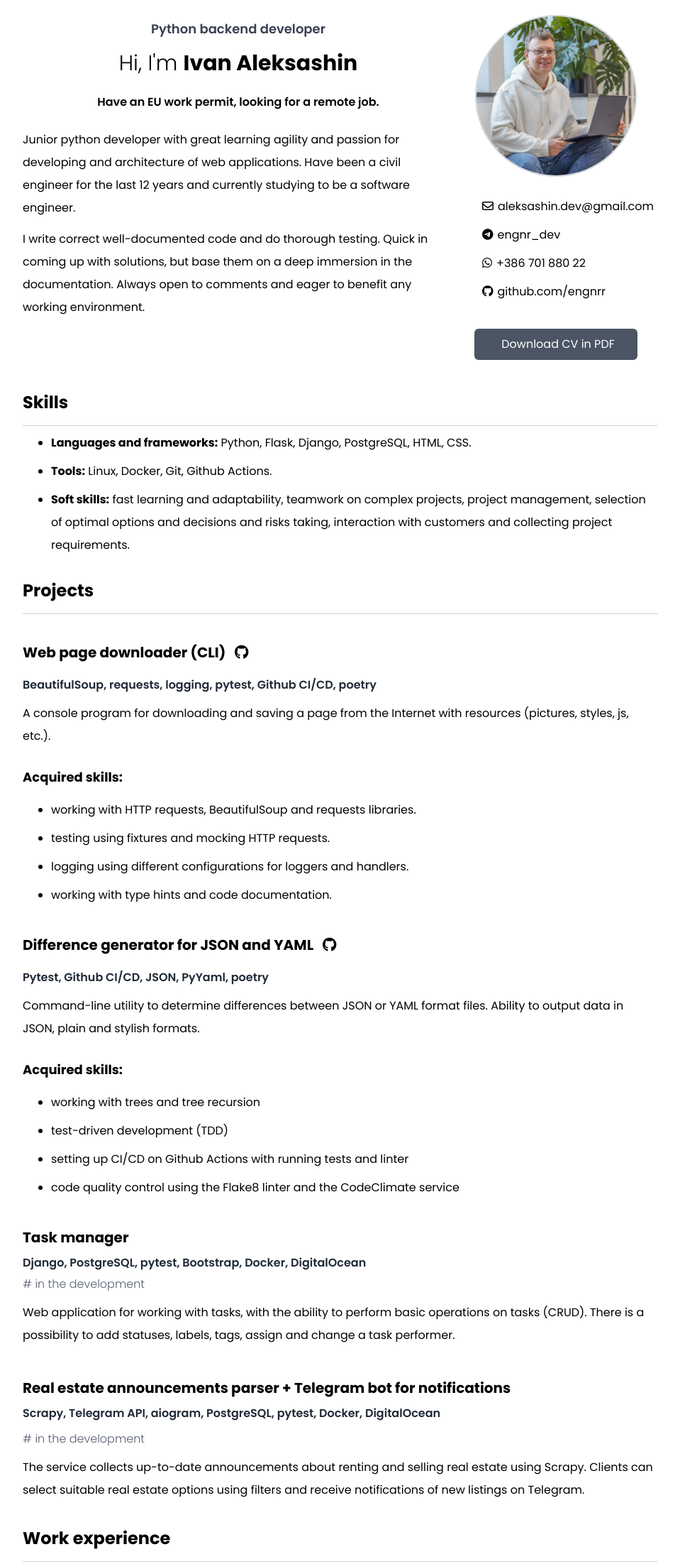
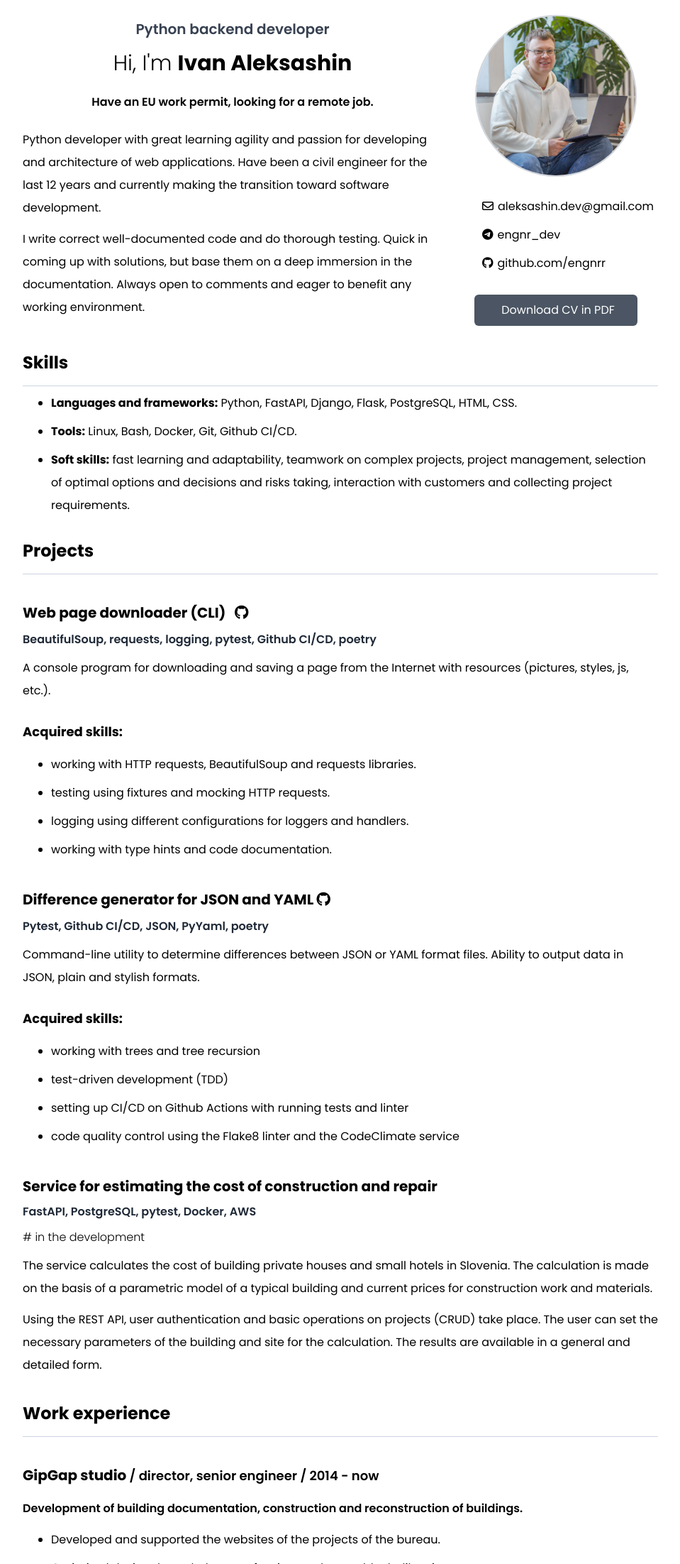
Before and after one commit to engnrr/engnr.dev, a website: page src/index.html in a window 1280 px wide. Shown: the part 101-2304 px from the top of the page at 71% size, without its empty margins (160-1119 px from the left). Drawn offline with Linux system fonts and the light colour scheme.

Commit message:
update to production version

```diff
--- a/src/index.html
+++ b/src/index.html
@@ -1,7 +1,7 @@
 <!DOCTYPE html>
 <html lang="en">
   <head>
-    <title>Ivan Aleksashin</title>
+    <title>Ivan Aleksashin :: python backend developer</title>
     <meta charset="UTF-8" />
     <meta content="width=device-width, initial-scale=1.0" name="viewport" />
     <link href="https://fonts.googleapis.com" rel="preconnect" />
@@ -10,7 +10,9 @@
       href="https://fonts.googleapis.com/css2?family=Open+Sans&family=Poppins:wght@200;300;400;500;600;700;800&display=swap"
       rel="stylesheet"
     />
-    <link href="/dist/output.css" rel="stylesheet" />
+    <link rel="icon" type="image/svg+xml" href="./favicon.svg">
+    <link rel="icon" type="image/png" href="./favicon.png">
+    <link href="./output.css" rel="stylesheet" />
     <script
       crossorigin="anonymous"
       src="https://kit.fontawesome.com/cf98e1dd18.js"
@@ -19,23 +21,11 @@
   <body>
     <main>
       <div class="max-w-5xl p-4 mx-auto my-auto bg-white rounded-2xl md:p-16">
-        <div>
-          <!--<header class="flex items-center justify-between h-20 px-4 leading-6 text-gray-700 border-b border-gray-200 border-solid sm:grid sm:auto-cols-auto sm:grid-cols-3 sm:px-6 lg:px-8">-->
-          <!--    <nav class="flex sm:col-span-1" id="menu">-->
-          <!--        <ol>-->
-          <!--            <li><a href="#about">About</a></li>-->
-          <!--            <li><a href="#projects">About</a></li>-->
-          <!--            <li><a href="resume_ru.html">RUS</a></li>-->
-          <!--        </ol>-->
-          <!--    </nav>-->
-          <!--</header>-->
-        </div>
-
         <section class="flex flex-wrap content-center" id="about">
           <!--about-->
-          <div class="basis-2/3 grow">
+          <div class="basis-2/3 grow md:pr-4">
             <h2
-              class="text-lg font-semibold text-center text-gray-700 pb-2 border-0"
+              class="text-xl font-semibold text-center text-gray-700 pb-2 border-0"
             >
               Python backend developer
             </h2>
@@ -46,13 +36,13 @@
             <p class="leading-relaxed pb-6 font-semibold text-center">
               Have an EU work permit, looking for a remote job.
             </p>
-            <p class="">
-              Junior python developer with great learning agility and passion
-              for developing and architecture of web applications. Have been a
-              civil engineer for the last 12 years and currently studying to be
-              a software engineer.
+            <p>
+              Python developer with great learning agility and passion for
+              developing and architecture of web applications. Have been a civil
+              engineer for the last 12 years and currently making the transition
+              toward software development.
             </p>
-            <p class="">
+            <p>
               I write correct well-documented code and do thorough testing.
               Quick in coming up with solutions, but base them on a deep
               immersion in the documentation. Always open to comments and eager
@@ -64,7 +54,7 @@
             class="flex-1 basis-64 flex flex-wrap content-center items-center"
           >
             <!--img-->
-            <div class="mx-auto grow-0 w-56 h-56 m-5">
+            <div class="w-56 h-56 m-5 flex mx-auto">
               <img
                 alt="Avatar"
                 class="rounded-full ring-2 ring-gray-300 dark:ring-gray-500"
@@ -72,7 +62,8 @@
               />
             </div>
             <!--contacts-->
-            <ul class="grow w-72 h-min py-2">
+            <div class="flex mx-auto md:justify-start">
+            <ul class="w-72 h-min py-2">
               <li class="list-none">
                 <i class="fa-regular fa-envelope"></i
                 ><a class="pl-1.5" href="mailto:aleksashin.dev@gmail.com"
@@ -84,21 +75,18 @@
                 ><a class="pl-1.5" href="https://t.me/engnr_dev">engnr_dev</a>
               </li>
               <li class="list-none">
-                <i class="fa-brands fa-whatsapp"></i
-                ><span class="pl-1.5">+386 701 880 22</span>
-              </li>
-              <li class="list-none">
                 <i class="fa-brands fa-github"></i
                 ><a class="pl-1.5" href="https://github.com/engnrr"
                   >github.com/engnrr</a
                 >
               </li>
             </ul>
+            </div>
             <div class="w-full"></div>
             <div class="flex mx-auto">
               <a
-                class="py-2.5 my-5 px-8 text-center text-white text-base bg-gray-600 hover:bg-opacity-90 font-normal rounded-md"
-                href="assets/Resume_Ivan_Aleksashin.pdf"
+                class="py-2.5 my-3 px-8 text-center text-white text-base bg-gray-600 hover:bg-opacity-90 font-normal rounded-md"
+                href="assets/CV_Ivan_Aleksashin.pdf"
               >
                 <span class="pl-1.5">Download CV in PDF</span></a
               >
@@ -106,13 +94,13 @@
           </div>
         </section>
         <section>
-          <h2 class="">Skills</h2>
+          <h2>Skills</h2>
           <ul>
             <li>
-              <b>Languages and frameworks:</b> Python, Flask, Django,
+              <b>Languages and frameworks:</b> Python, FastAPI, Django, Flask,
               PostgreSQL, HTML, CSS.
             </li>
-            <li><b>Tools:</b> Linux, Docker, Git, Github Actions.</li>
+            <li><b>Tools:</b> Linux, Bash, Docker, Git, Github CI/CD.</li>
             <li>
               <b>Soft skills:</b> fast learning and adaptability, teamwork on
               complex projects, project management, selection of optimal options
@@ -124,7 +112,7 @@
         <section id="projects">
           <h2>Projects</h2>
           <article>
-            <h3>
+            <h3 class="pb-2">
               Web page downloader (CLI) &nbsp;
               <a href="https://github.com/engnrr/Web-page-downloader"
                 ><i class="fa-brands fa-github"></i
@@ -151,9 +139,8 @@
             </ul>
           </article>
           <article>
-            <h3>
-              Difference generator for JSON and YAML &nbsp;
-              <a
+            <h3 class="pb-2">
+              Difference generator for JSON and YAML&nbsp;<a
                 href="https://github.com/engnrr/Difference-generator-for-JSON-and-YAML-files"
                 ><i class="fa-brands fa-github"></i
               ></a>
@@ -178,36 +165,26 @@
             </ul>
           </article>
           <article>
-            <h3 class="pb-1.5">Task manager</h3>
-            <p class="stack pb-0.5">
-              Django, PostgreSQL, pytest, Bootstrap, Docker, DigitalOcean
-            </p>
-            <p class="font-light text-base text-gray-650">
-              # in the development
-            </p>
-
-            <p>
-              Web application for working with tasks, with the ability to
-              perform basic operations on tasks (CRUD). There is a possibility
-              to add statuses, labels, tags, assign and change a task performer.
-            </p>
-          </article>
-          <article>
             <h3 class="pb-1.5">
-              Real estate announcements parser + Telegram bot for notifications
+              Service for estimating the cost of construction and repair
             </h3>
             <p class="stack">
-              Scrapy, Telegram API, aiogram, PostgreSQL, pytest, Docker,
-              DigitalOcean
+              FastAPI, PostgreSQL, pytest, Docker, AWS
             </p>
             <p class="font-light text-base text-gray-650">
               # in the development
             </p>
             <p>
-              The service collects up-to-date announcements about renting and
-              selling real estate using Scrapy. Clients can select suitable real
-              estate options using filters and receive notifications of new
-              listings on Telegram.
+              The service calculates the cost of building private houses and
+              small hotels in Slovenia. The calculation is made on the basis of
+              a parametric model of a typical building and current prices for
+              construction work and materials.
+            </p>
+            <p>
+              Using the REST API, user authentication and basic operations on
+              projects (CRUD) take place. The user can set the necessary
+              parameters of the building and site for the calculation. The
+              results are available in a general and detailed form.
             </p>
           </article>
         </section>
@@ -299,7 +276,9 @@
             Udemy / Development of Telegram bots in Python
             <span class="font-semibold text-lg"> / 2021 - now</span>
           </h3>
-          <h3 class="pt-4">MGSU - Moscow State University of Civil Engineering</h3>
+          <h3 class="pt-4">
+            MGSU - Moscow State University of Civil Engineering
+          </h3>
           <p class="font-semibold text-base leading-8">
             / Master’s degree in heat and gas supply and ventilation / graduated
             in 2012
@@ -332,6 +311,16 @@
             industry.
           </p>
         </section>
+        <section class="flex justify-center md:justify-start">
+          <div class="pt-6 pb-10 md:pb-2">
+            <a
+              class="py-3 my-3 px-10 text-center text-white text-lg font-semibold bg-gray-600 hover:bg-opacity-90 font-normal rounded-md"
+              href="mailto:aleksashin.dev@gmail.com"
+            >
+              <span class="pl-1.5">Hire me!</span></a
+            >
+          </div>
+        </section>
       </div>
     </main>
   </body>
```
Also changed, not shown: src/output.css (added).
